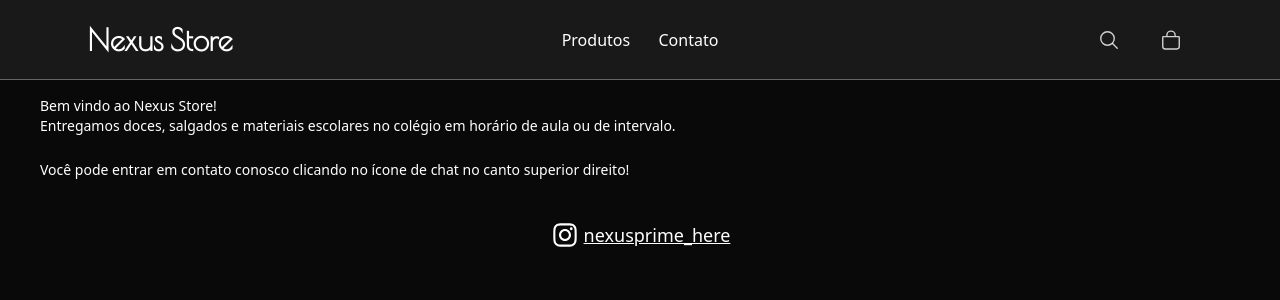
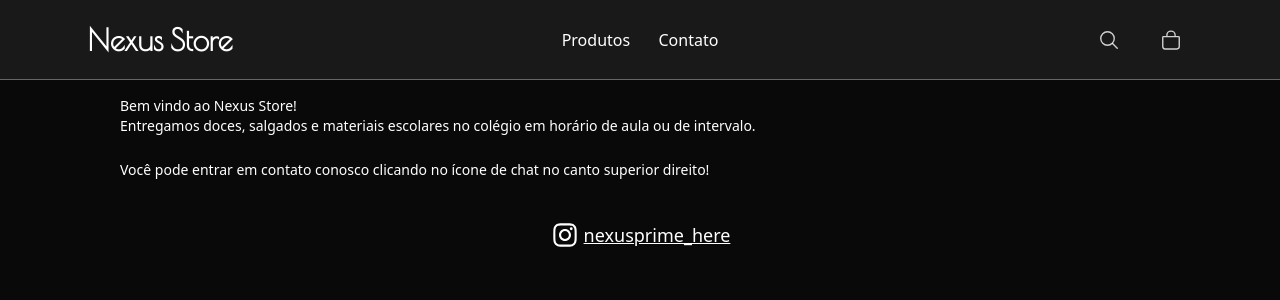
Before and after one commit to nexusprime-here/nexus_store, a Next.js app: page / in a window 1280 px wide. Shown: the top 300 px of the page. Built offline with nearby package versions, Linux system fonts and the light colour scheme; no server answers; the database is empty.

Commit message:
added padding x on lg layout

```diff
--- a/src/layout/index.tsx
+++ b/src/layout/index.tsx
@@ -20,7 +20,7 @@
 		<>
 			<Header />
 
-			<div className="min-h-screen flex-col items-center pb-24 pt-[4.5rem] lg:pb-0 lg:pt-4">
+			<div className="min-h-screen flex-col items-center pb-24 pt-[4.5rem] lg:px-20 lg:pb-0 lg:pt-4">
 				{children}
 			</div>
 
```
